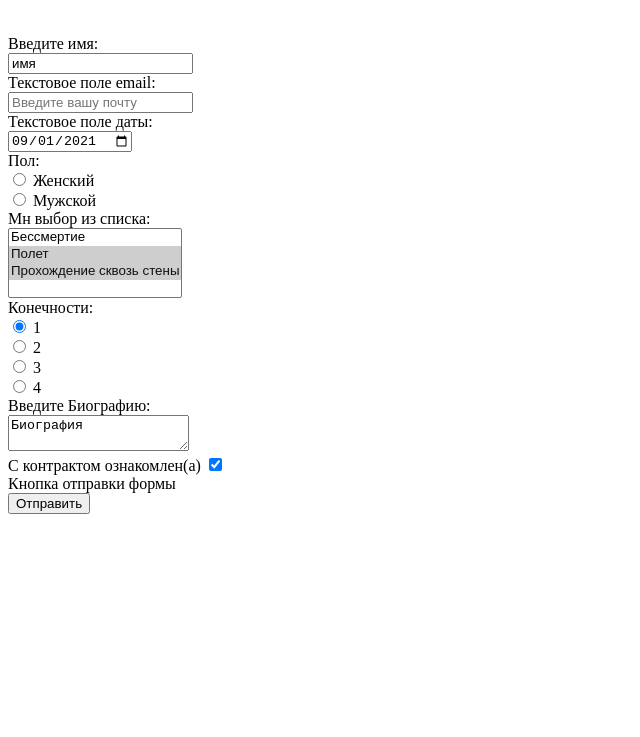
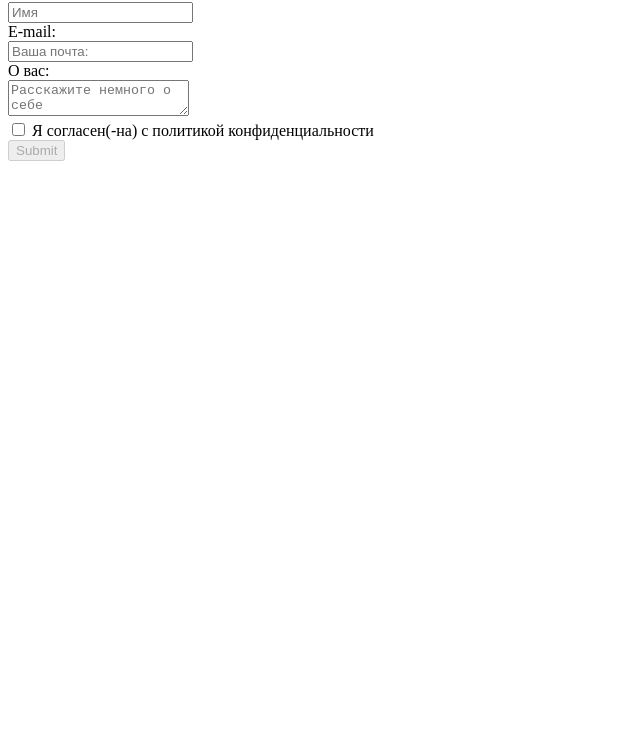
Before and after one commit to voird/ex8, a plain HTML site: page index.html in a window 1280 px wide. Shown: the part 63-800 px from the top of the page, without its empty margins (0-640 px from the left). Drawn offline with nearby package versions, Linux system fonts and the light colour scheme; a script that the page names is missing.

Commit message:
Update index.html

```diff
--- a/index.html
+++ b/index.html
@@ -1,70 +1,41 @@
 <!DOCTYPE html>
 <html lang="ru">
    <head>
-
-    <link href="styles/style.css" rel="stylesheet" type="text/css">
-    <meta charset="utf-8">
-    <title>House site</title>
-    <meta name="viewport" content="width=device-width">
-    <script src="script.js"></script>
-    <script src="Formcarry.js"></script>
-    <script src="https://carrier.formcarry.com/js/v1.js"></script>
-    <script src="https://unpkg.com/axios/dist/axios.min.js"></script>
+      <meta charset='utf-8'/>
+      <meta http-equiv='X-UA-Compatible' content='IE=edge'/>
+      <title>House</title>
+      <meta name='viewport' content='width=device-width, initial-scale=1'/>
+      <link rel="stylesheet" type="text/css" href="style.css"/>
+      <script src='script.js' defer></script>
    </head>
    <body>
-    <form action="https://formcarry.com/s/Dg67n7vay" method="POST" accept-charset="UTF-8">
-
+      <button id="showbutton"> Отправить форму </button>
+      <div id="wrapper">
+         <div class="modalcontent">
+            <span id="close"> [х] </span>
+            <form id="contact" name="contact" method="POST" accept-charset="UTF-8">
+               <label>
+               Имя пользователя: <br/>
+               <input id="field1" type="text" name="name" placeholder="Имя" class="fields"/>
+               </label>
+               <br/>
+               <label>
+               E-mail:<br />
+               <input name="field-email" type="email" placeholder="Ваша почта:" class="fields"/>
+               </label><br />
+               <label>
+               О вас:<br/>
+               <textarea name="fieldmessage" placeholder="Расскажите немного о себе" class="fields"></textarea>
+               </label>
+               <br/>
+               <label>
+               <input name="check" type="checkbox" class="fields"/>
+               Я согласен(-на) с политикой конфиденциальности
+               </label>
+               <br/>
+               <input type="submit" name="subbutton" id="submitbutton" disabled/>
             </form>
-<form action="https://formcarry.com/s/Dg67n7vay" method="POST">
-    <a id="forma"></a>
-    <h1>Форма</h1>
-    <br>
-    <label> Введите имя: <br />
-      <input name="field-name-1" value="имя" />
-    </label>
-    <br>
-    <label> Текстовое поле email: <br />
-      <input name="field-email" type="email" placeholder="Введите вашу почту" />
-    </label>
-    <br>
-    <label> Текстовое поле даты: <br />
-      <input name="field-date" value="2021-09-01" type="date" />
-    </label>
-    <br> Пол: <br />
-    <label>
-      <input type="radio" checked="checked" name="radio-group-1" value="Женский" /> Женский </label>
-    <br>
-    <label>
-      <input type="radio" name="radio-group-1" value="Мужской" /> Мужской </label>
-    <br>
-    <label> Мн выбор из списка: <br />
-      <select name="field-name-4[]" multiple="multiple">
-        <option value="Бессмертие">Бессмертие</option>
-        <option value="Полет" selected="selected">Полет</option>
-        <option value="Прохождение сквозь стены" selected="selected">Прохождение сквозь стены</option>
-      </select>
-    </label>
-    <br> Конечности: <br />
-    <label>
-      <input type="radio" checked="checked" name="radio-group-1" value="1" /> 1 </label>
-    <br>
-    <label>
-      <input type="radio" name="radio-group-1" value="2" /> 2 </label>
-    <br>
-    <label>
-      <input type="radio" name="radio-group-1" value="3" /> 3 </label>
-    <br>
-    <label>
-      <input type="radio" name="radio-group-1" value="4" /> 4 </label>
-    <br>
-    <label> Введите Биографию: <br />
-      <textarea name="field-name-2">Биография</textarea>
-    </label>
-    <br>
-    <label> C контрактом ознакомлен(а) <input type="checkbox" checked="checked" name="check-1" />
-    </label>
-    <br>Кнопка отправки формы <br>
-    <input type="submit" value="Отправить" />
-  </form>
+         </div>
+      </div>
    </body>
 </html>
```
Lines whose indentation alone changed are shown as unchanged.
